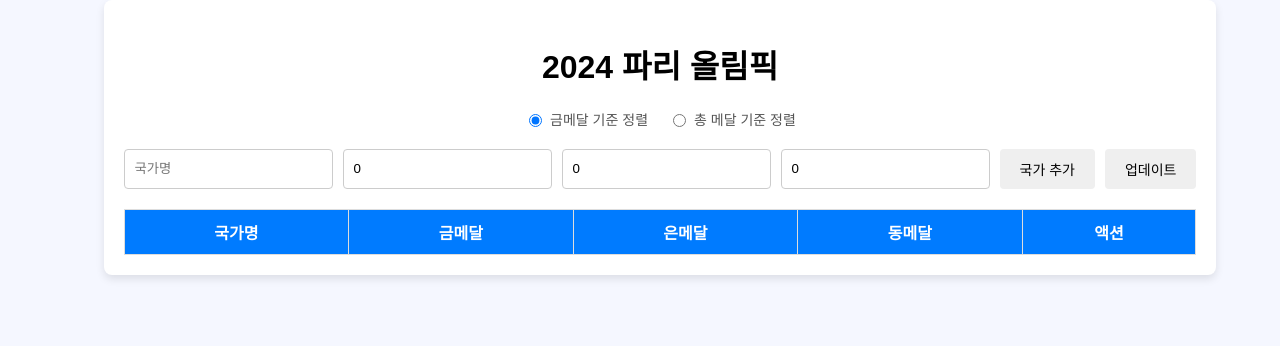
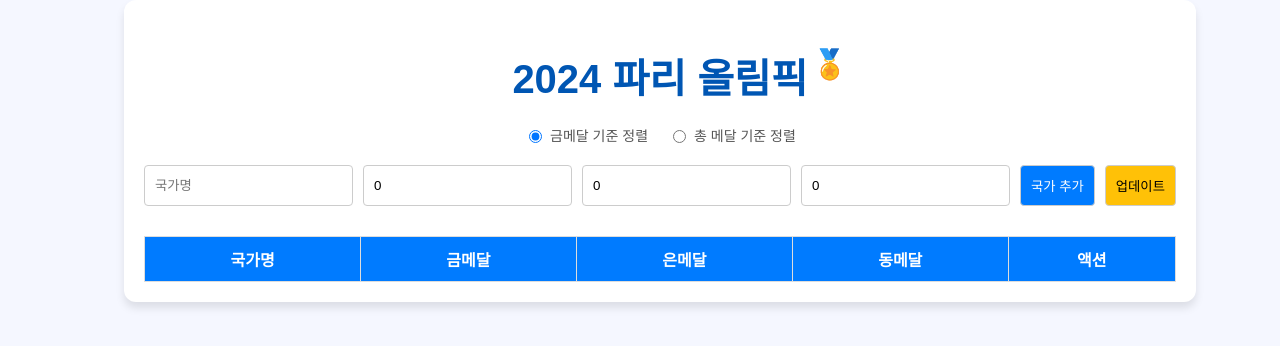
Before and after one commit to mbdyjk/Sparta_OlympicMedalTracker, a React (Vite) app in the folder OlympicMedalTracker/: page / in a window 1280 px wide. Shown: the top 346 px of the page. Built offline with nearby package versions, Linux system fonts and the light colour scheme.

Commit message:
style: 앱 디자인 개선

```diff
--- a/OlympicMedalTracker/src/App.css
+++ b/OlympicMedalTracker/src/App.css
@@ -14,9 +14,9 @@ body {
 .container {
   background-color: #ffffff;
   padding: 20px;
-  border-radius: 8px;
+  border-radius: 12px;
   width: 100%;
-  box-shadow: 0 4px 8px rgba(0, 0, 0, 0.1);
+  box-shadow: 0 6px 8px rgba(0, 0, 0, 0.1);
   text-align: center;
 }
 
@@ -32,24 +32,53 @@ input[type="number"] {
   padding: 10px;
   border: 1px solid #cccccc;
   border-radius: 4px;
+  transition: border-color 0.3s ease-in-out;
 }
 
-button {
-  padding: 10px 20px;
-  border: none;
-  border-radius: 4px;
-  font-size: 14px;
-  cursor: pointer;
+/* 텍스트 입력시 강조 효과 */
+input[type="text"]:focus,
+input[type="number"]:focus {
+  border-color: #007bff;
+  outline: none;
 }
 
-button:hover {
+input[type="text"],
+input[type="number"],
+button {
+  padding: 10px;
+  border: 1px solid #cccccc;
+  border-radius: 4px;
+  transition: border-color 0.3s ease-in-out;
+}
+
+/* 버튼 너비 고정 */
+button {
+  width: auto;
+  padding: 10px;
+}
+
+.add-btn {
   background-color: #007bff;
   color: white;
+}
+
+.add-btn:hover {
+  background-color: #0056b3;
+}
+
+.edit-btn {
+  background-color: #ffc107;
+  color: black;
+}
+
+.edit-btn:hover {
+  background-color: #e0a800;
 }
 
 .table {
   width: 100%;
   border-collapse: collapse;
+  margin-top: 30px;
 }
 
 th,
@@ -100,3 +129,21 @@ tr:nth-child(odd) {
 .sort-options input[type="radio"] {
   cursor: pointer;
 }
+
+h1 {
+  margin-bottom: 20px;
+  color: #0056b3; /* 파란색 */
+  font-size: 2.5rem;
+  font-weight: bold;
+  text-align: center;
+  position: relative;
+  display: inline-block;
+}
+
+h1::after {
+  content: "🏅";
+  font-size: 1.8rem;
+  position: absolute;
+  right: -2.5rem;
+  top: 0;
+}
--- a/OlympicMedalTracker/src/components/MedalForm.jsx
+++ b/OlympicMedalTracker/src/components/MedalForm.jsx
@@ -99,10 +99,10 @@ function MedalForm({ countries, setCountries, sortBy, sortCountries }) {
         onChange={handleChange}
         min="0"
       />
-      <button type="button" onClick={handleAddCountry}>
+      <button type="button" className="add-btn" onClick={handleAddCountry}>
         국가 추가
       </button>
-      <button type="button" onClick={handleUpdateCountry}>
+      <button type="button" className="edit-btn" onClick={handleUpdateCountry}>
         업데이트
       </button>
     </form>
```
